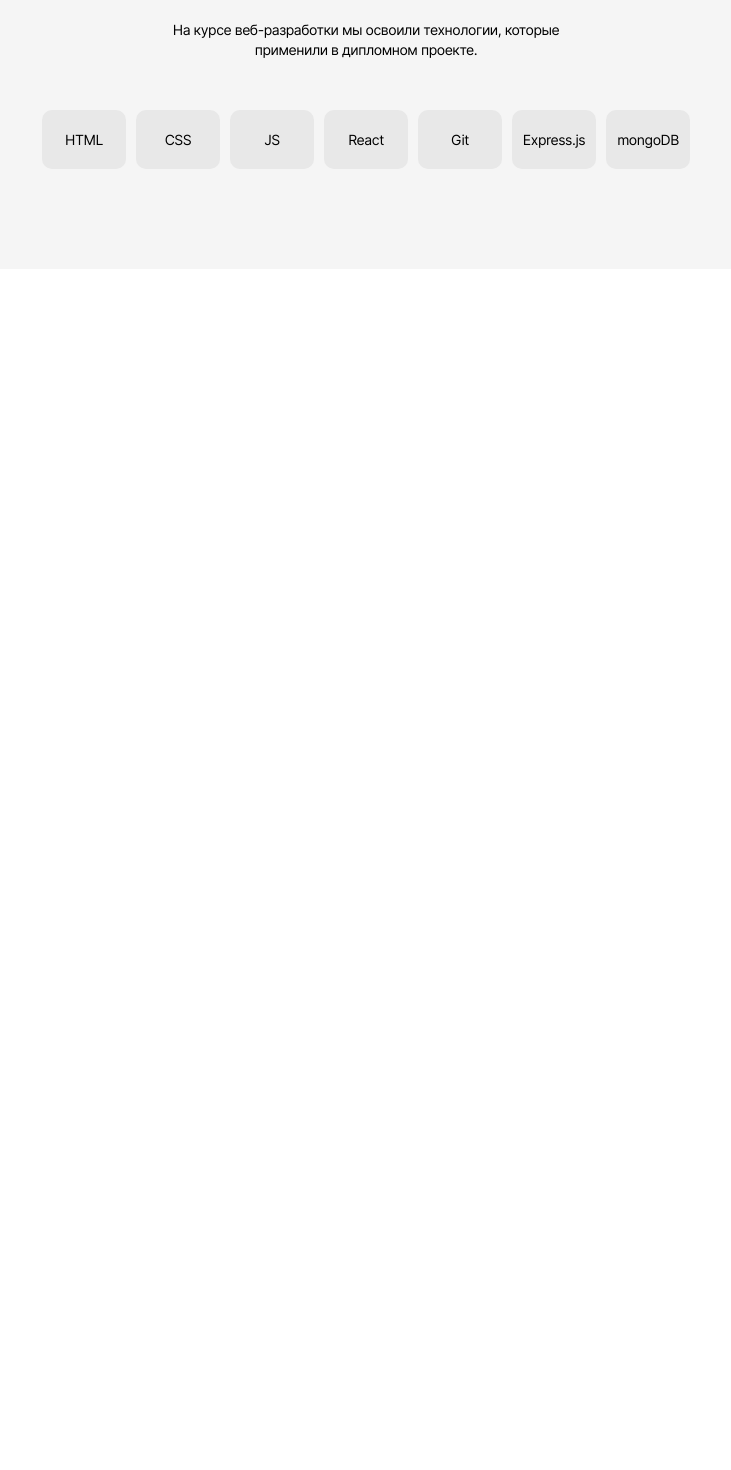
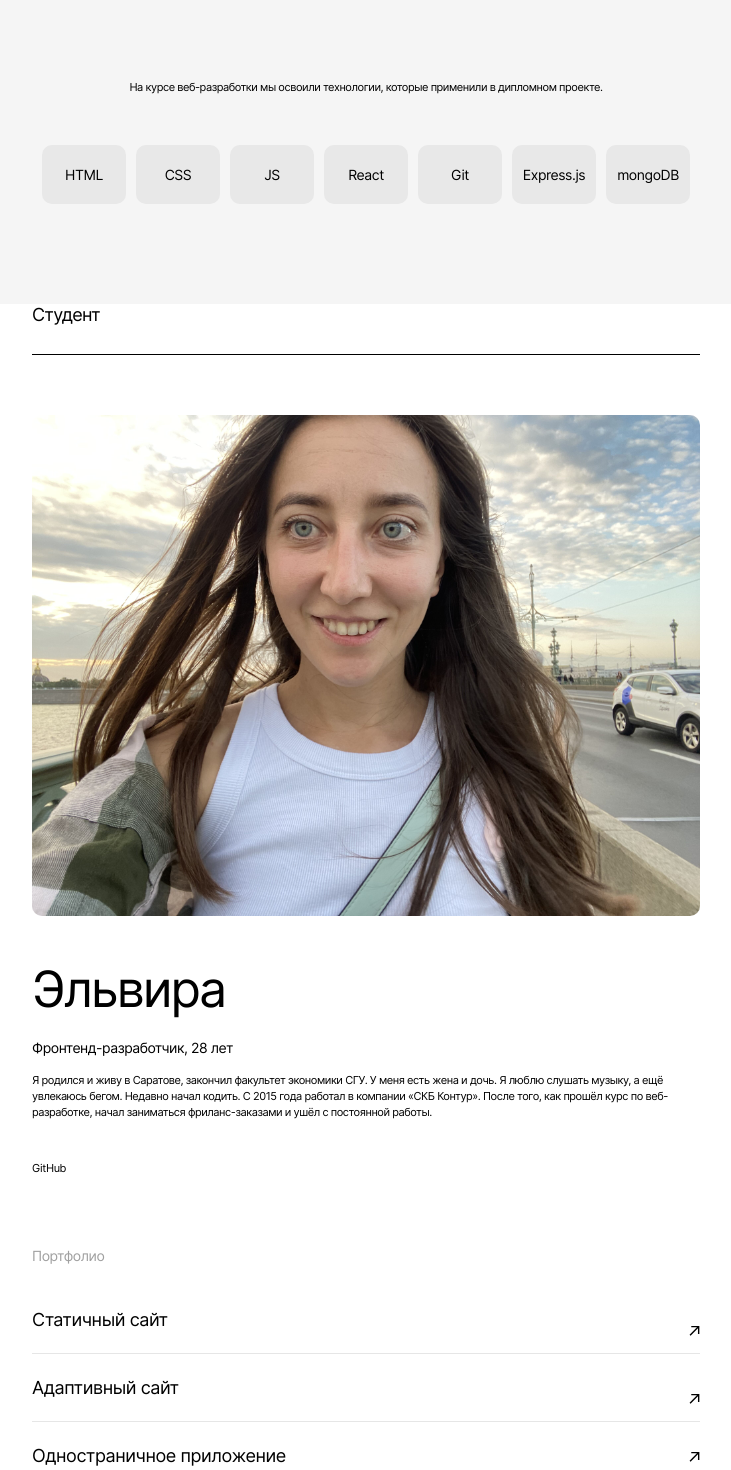
Before and after one commit to AntonovkaE/movies-explorer-frontend, a React (Create React App) app in the folder movie-explorer/: page / in a window 1280 px wide. Shown: the part 1531-3001 px from the top of the page, without its empty margins (274-1005 px from the left). Before the commit the page ends 1800 px from the top, so only its background shows below. Built offline with nearby package versions, Linux system fonts and the light colour scheme.

Commit message:
add AboutMe Component and styles for small screen

```diff
--- a/movie-explorer/src/components/AboutMe/AboutMe.css
+++ b/movie-explorer/src/components/AboutMe/AboutMe.css
@@ -0,0 +1,47 @@
+.section__heading_aboutMe {
+    margin: 40px auto 20px;
+}
+
+.section__subheading_aboutMe {
+    text-align: left;
+}
+
+
+.aboutMe__photo {
+    width: 100%;
+    border-radius: 10px;
+}
+
+.aboutMe__gitHub {
+    display: block;
+    margin: 0 auto 70px;
+}
+
+.aboutMe__description {
+    margin: 0 auto 40px;
+}
+.portfolio-list::before {
+    display: block;
+    color: #A0A0A0;
+    font-size: 14px;
+    line-height: 20px;
+    content: attr(aria-label);
+    margin: 0 auto 40px;
+}
+
+.portfolio-list__item {
+    font-size: 18px;
+    line-height: 28px;
+    background-image: url("../../images/arrow-link.svg");
+    background-repeat: no-repeat;
+    background-position: right;
+}
+
+.portfolio-list__item:not(:last-child)::after {
+    margin-top: 19px;
+    margin-bottom: 20px;
+    content: '';
+    display: block;
+    width: 100%;
+    border-bottom: 1px solid #E6E6E6;;
+}
--- a/movie-explorer/src/components/AboutMe/AboutMe.js
+++ b/movie-explorer/src/components/AboutMe/AboutMe.js
@@ -0,0 +1,29 @@
+import React from 'react';
+import './AboutMe.css'
+import avatar from '../../images/IMG_7838.jpeg'
+
+function AboutMe() {
+  return(<section className="aboutMe section">
+    <div className="section__content aboutMe__content">
+      <h2 className="section__title">Студент</h2>
+      <img className="aboutMe__photo" src={avatar}/>
+      <h3 className="section__heading section__heading_aboutMe">Эльвира</h3>
+      <p className="section__subheading section__subheading_aboutMe">Фронтенд-разработчик, 28 лет</p>
+      <p className="aboutMe__description">Я родился и живу в Саратове, закончил факультет экономики СГУ. У меня есть жена и дочь. Я люблю слушать музыку, а ещё увлекаюсь бегом. Недавно начал кодить. С 2015 года работал в компании «СКБ Контур». После того, как прошёл курс по веб-разработке, начал заниматься фриланс-заказами и ушёл с постоянной работы.</p>
+      <a href="https://github.com/AntonovkaE" className="link aboutMe__gitHub">GitHub</a>
+      <ul aria-label="Портфолио" className="list portfolio-list">
+        <li className="portfolio-list__item">
+          <a className="link" href="https://github.com/AntonovkaE/react-mesto-api-full">Статичный сайт</a>
+        </li>
+        <li className="portfolio-list__item">
+          <a className="link" href="https://antonovkae.github.io/russian-travel/index.html">Адаптивный сайт</a>
+        </li>
+        <li className="portfolio-list__item">
+          <a className="link" href="https://github.com/AntonovkaE/how-to-learn">Одностраничное приложение</a>
+        </li>
+      </ul>
+    </div>
+  </section>)
+}
+
+export default AboutMe;
--- a/movie-explorer/src/components/Main/Main.css
+++ b/movie-explorer/src/components/Main/Main.css
@@ -7,23 +7,6 @@
     margin: 0 auto;
     padding: 70px 0;
 }
-
-.section__content_bg {
-    width: 100%;
-    padding: 183px 0 40px;
-}
-
-@media screen and (min-width: 768px){
-    .section__content {
-        width: 668px;
-        max-width: 1150px;
-        padding: 90px 0;
-    }
-    .section__content_bg {
-        width: 680px;
-    }
-}
-
 .section__title {
     font-family: 'Inter';
     font-style: normal;
@@ -37,6 +20,14 @@
     color: #000000;
 }
 
+.section__heading {
+    font-family: 'Inter';
+    font-style: normal;
+    font-weight: 400;
+    font-size: 30px;
+    line-height: 36px;
+    letter-spacing: -0.04em;
+}
 
 .section__title::after {
     margin-top: 28px;
@@ -47,7 +38,41 @@
     border-bottom: 1px solid #000000;
 }
 
+
+.section__content_bg {
+    width: 100%;
+    padding: 183px 0 40px;
+}
+
+
+
+@media screen and (min-width: 768px){
+    .section__content {
+        width: 668px;
+        max-width: 1150px;
+        padding: 90px 0;
+    }
+    .section__content_bg {
+        width: 680px;
+    }
+
+    .section__subheading {
+        width: 460px;
+        font-size: 12px;
+        line-height: 18px;
+    }
+
+    .section__heading {
+        font-size: 50px;
+        line-height: 58px;
+    }
+}
+
 @media screen and (min-width: 1280px) {
+    .section__subheading {
+        font-size: 14px;
+        line-height: 20px;
+    }
     .section__content {
         padding: 0;
     }
--- a/movie-explorer/src/components/Main/Main.js
+++ b/movie-explorer/src/components/Main/Main.js
@@ -3,12 +3,14 @@ import AboutProject from '../AboutProject/AboutProject';
 import Promo from '../Promo/Promo';
 import './Main.css'
 import Techs from '../Techs/Techs';
+import AboutMe from '../AboutMe/AboutMe';
 function Main() {
   return (
     <>
       <Promo/>
       <AboutProject/>
       <Techs />
+      <AboutMe />
     </>)
 }
 
--- a/movie-explorer/src/components/Techs/Techs.css
+++ b/movie-explorer/src/components/Techs/Techs.css
@@ -1,4 +1,3 @@
-
 .techs-list {
     display: grid;
     gap: 10px;
@@ -9,20 +8,8 @@
 }
 
 .techs__heading {
-    font-family: 'Inter';
-    font-style: normal;
-    font-weight: 400;
-    font-size: 30px;
-    line-height: 36px;
     text-align: center;
-    letter-spacing: -0.04em;
-
     margin: 0 auto 24px;
-}
-
-.techs__subheading {
-    text-align: center;
-    margin: 0 auto 50px;
 }
 
 .techs-list__item {
@@ -33,20 +20,18 @@
     line-height: 15px;
 }
 
+.section__subheading_techs {
+    text-align: center;
+    margin: 0 auto 50px;
+}
+
+
 @media screen and (min-width: 768px) {
     .techs {
         background-color: #F5F5F5;
     }
-
     .techs__heading {
-        font-size: 50px;
-        line-height: 58px;
-    }
-
-    .techs__subheading {
-        width: 460px;
-        font-size: 12px;
-        line-height: 18px;
+        margin: 0 auto 83px;
     }
 
     .techs-list__item {
@@ -59,10 +44,6 @@
     .techs {
         padding: 100px 0;
     }
-    .techs__subheading {
-        font-size: 14px;
-        line-height: 20px;
-    }
     .techs-list__item {
         font-size: 14px;
         line-height: 17px;
--- a/movie-explorer/src/components/Techs/Techs.js
+++ b/movie-explorer/src/components/Techs/Techs.js
@@ -5,8 +5,8 @@ function Techs() {
   return(<section className="techs section">
     <div className="section__content">
       <h2 className="section__title">Технологии</h2>
-      <h3 className="techs__heading">7 технологий</h3>
-      <p className="techs__subheading">На курсе веб-разработки мы освоили технологии, которые применили в дипломном проекте.</p>
+      <h3 className="section__heading techs__heading">7 технологий</h3>
+      <p className="section__subheading_techs">На курсе веб-разработки мы освоили технологии, которые применили в дипломном проекте.</p>
       <ul className="list techs-list">
         <li className="techs-list__item" >
           HTML
```
Also changed, not shown: movie-explorer/src/images/IMG_7838.jpeg (added), movie-explorer/src/images/arrow-link.svg (added).
